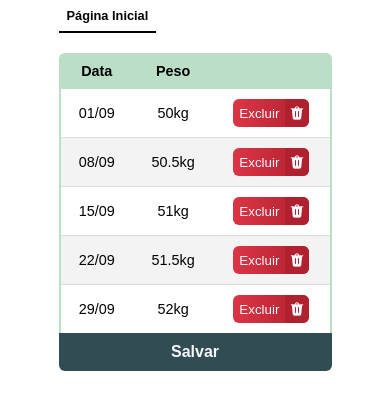
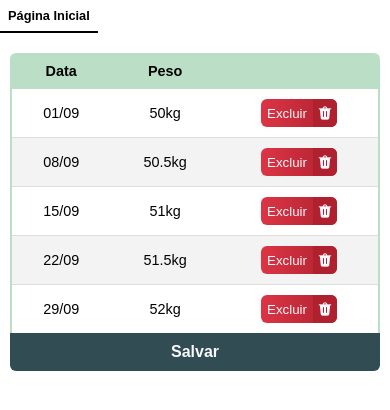
Before and after one commit to deividsilvajs/getting-stronger, a React (Create React App) app: page /#/weight-history in a window 390 px wide. Shown: the top 410 px of the page. Built offline with nearby package versions, Linux system fonts and the light colour scheme.

Commit message:
responsividade

```diff
--- a/src/App.css
+++ b/src/App.css
@@ -14,7 +14,7 @@ body {
 }
 
 .container {
-  width: 70%;
+  max-width: 1000px;
   margin: auto;
 }
 
@@ -102,3 +102,18 @@ button {
   width: 100%;
   border-radius: 0 0 6px 6px;
 }
+
+@media (max-width: 1050px) {
+
+  table {
+    width: 95%;
+    margin: auto;
+    margin-top: 20px;
+  }
+
+  .record-button {
+    display: block;
+    width: 95%;
+    margin: auto;
+  }
+}
```
